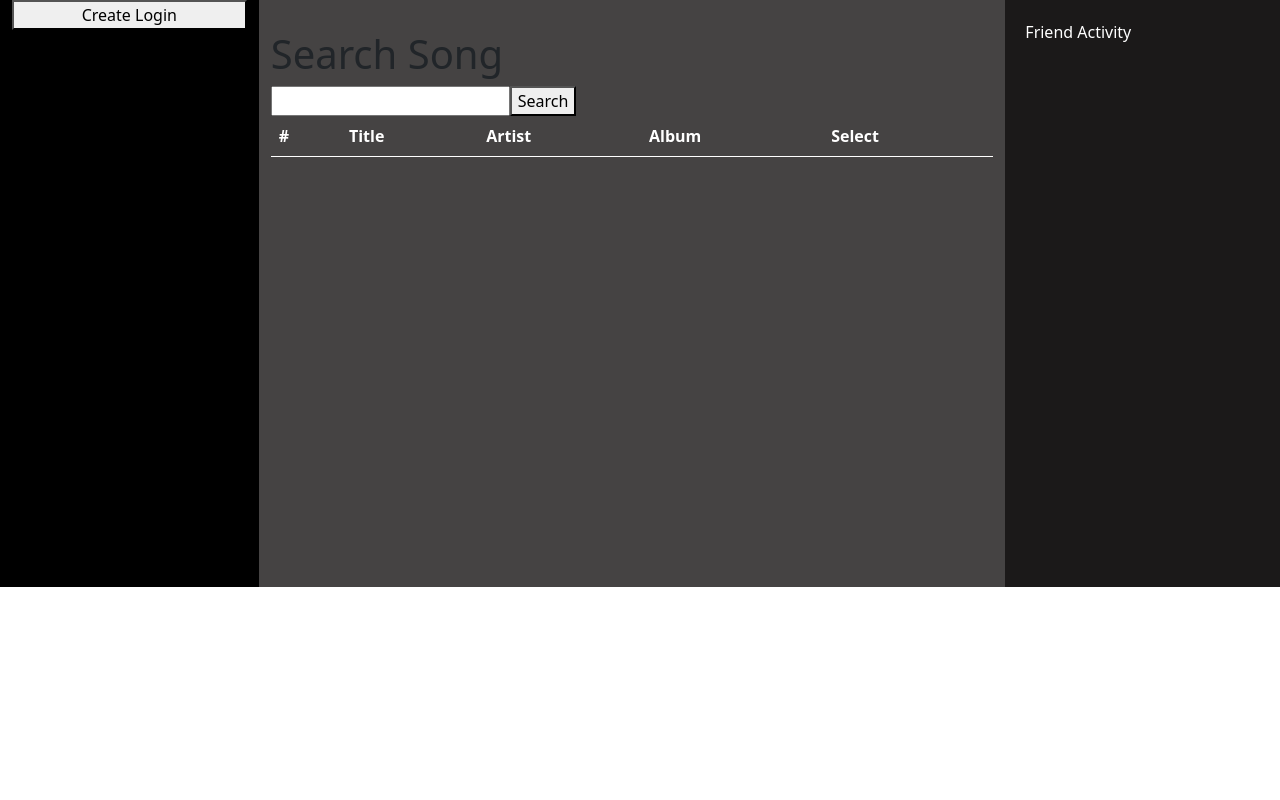
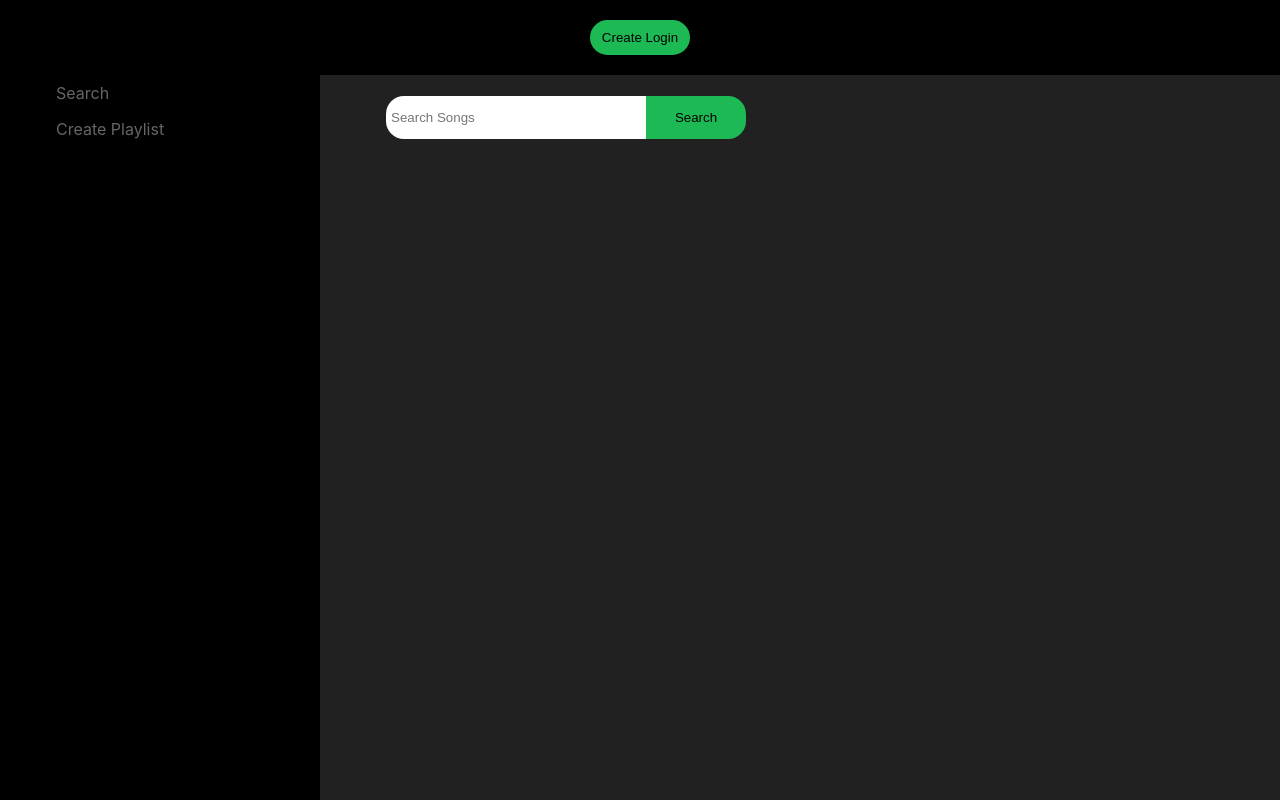
Before and after one commit to fitriaadinda/generasi-gigih-homework, a React (Create React App) app: page / in a window 1280 px wide. Shown: the top 800 px of the page. Built offline with nearby package versions, Linux system fonts and the light colour scheme.

Commit message:
fix code Homework module 4.3, 5.1, 5.2

```diff
--- a/package.json
+++ b/package.json
@@ -3,6 +3,7 @@
   "version": "0.1.0",
   "private": true,
   "dependencies": {
+    "@material-ui/core": "^4.12.3",
     "@testing-library/jest-dom": "^5.11.4",
     "@testing-library/react": "^11.1.0",
     "@testing-library/user-event": "^12.1.10",
--- a/src/App.css
+++ b/src/App.css
@@ -13,10 +13,12 @@
 }
 
 .card {
-  margin: 20px;
+  width: 150px;
+  border-radius: 8px;
+  text-align: center;
   padding: 10px;
-  background-color: antiquewhite;
-  border: 2px solid black;
+  color: white;
+  background-color: #121212;
 }
 
 @media (prefers-reduced-motion: no-preference) {
--- a/src/App.js
+++ b/src/App.js
@@ -1,9 +1,11 @@
 import './App.css';
-import 'bootstrap/dist/css/bootstrap.min.css';
-import Navbar from './Components/navbar';
+// import 'bootstrap/dist/css/bootstrap.min.css';
+import CreateLogin from './Components/createLogin';
+import SideBar from './Components/sideBar';
 import axios from 'axios';
 import React from 'react';
-import Button from './Components/buttonSelect';
+import './style/style.css';
+import ButtonSelect from './Components/buttonSelect';
 
 class App extends React.Component {
   constructor(props) {
@@ -32,7 +34,7 @@ class App extends React.Component {
     }
 
     const result =  await axios.get(`https://api.spotify.com/v1/search?q=${this.state.search}&type=track`, config)
-
+    console.log(result);
     this.setState({
       tracks: result.data.tracks.items,
     });
@@ -41,44 +43,29 @@ class App extends React.Component {
 
   render(){
     return (
-      <div className="container-fluid">
-        <div className="row" style={{height: "587px"}}>
-          <div className="col" style={{backgroundColor: "black"}}>
-            <Navbar />
+      <div style={{backgroundColor: "black", width: "100%"}} >
+        <CreateLogin />
+        <div style={{paddingTop: "20px", width: "100%"}}>
+          <SideBar />
+          <div className="content">
+              <div style={{padding: "20px 50px"}}>
+                <input className="search-input" type="text" onChange={this.handleSearch} placeholder="Search Songs" />
+                <button className="button btn-search" onClick={this.handleClick}>Search</button>
               </div>
-          <div className="col-7" style={{backgroundColor: "rgba(27, 25, 25, 0.815)"}}>
-            <h1 style={{paddingTop: "30px"}}>Search Song</h1>
-            <input type="text" onChange={this.handleSearch} />
-            <button onClick={this.handleClick}>Search</button>
-            <table className="table" style={{color: "white"}}>
-              <thead className="thead-light">
-                <tr>
-                  <th scope="col">#</th>
-                  <th scope="col">Title</th>
-                  <th scope="col">Artist</th>
-                  <th scope="col">Album</th>
-                  <th scope="col">Select</th>
-                </tr>
-              </thead>
-              <tbody>
+              <div class="parent">
                 {
                   this.state.tracks.map((data, index) => {
                     return (
-                        <tr>
-                          <th scope="row">{index + 1}</th>
-                          <td>{data.name}</td>
-                          <td>{data.artists[0].name}</td>
-                          <td>{data.album.name}</td>
-                          <td><Button /></td>
-                        </tr>
+                      <div class="card">
+                        <img src={data.album.images[1].url} alt={data.name} style={{width: "75%"}}/>
+                        <h4>{data.name}</h4>
+                        <p>{data.artists[0].name}</p>
+                        <ButtonSelect />
+                      </div>
                     );
                   })
                 }
-              </tbody>
-            </table>
               </div>
-          <div className="col" style={{backgroundColor: "rgb(27, 25, 25)", padding: "20px"}}>
-            <p style={{color: "white"}}>Friend Activity</p>
           </div>
         </div>
       </div>
--- a/src/Components/buttonSelect.js
+++ b/src/Components/buttonSelect.js
@@ -1,5 +1,6 @@
 import React from 'react';
 import { useState } from 'react';
+import '../style/style.css';
 
 const SongItem = () => {
 
@@ -12,9 +13,9 @@ const SongItem = () => {
 
     let button;
     if (status === false){
-        button = <button className="selectButton" onClick={showAlert}>Select</button>
+        button = <button className="button add-btn" onClick={showAlert}>Add</button>
     } else {
-        button = <button className="deselectButton" onClick={showAlert}>Deselect</button>
+        button = <button className="button add-btn" onClick={showAlert}>Deselect</button>
     }
 
     return (
--- a/src/Components/navbar.js
+++ b/src/Components/createLogin.js
@@ -1,4 +1,6 @@
-const Navbar = () =>{
+import '../style/style.css';
+
+const CreateLogin = () =>{
     const handleClick = () =>{
         let scope = encodeURIComponent('playlist-modify-private');
         let redirect_uri = encodeURIComponent('http://localhost:3000');
@@ -7,12 +9,10 @@ const Navbar = () =>{
     }
 
     return(
-        <div>
-            <div className="nav flex-column nav-pills" role="tablist" aria-orientation="vertical">
-                <button onClick={handleClick}>Create Login</button>
-            </div>
+        <div className="login-btn">
+            <button className="button" onClick={handleClick}>Create Login</button>
         </div>
     );
 }
 
-export default Navbar;
+export default CreateLogin;
--- /dev/null
+++ b/src/Components/sideBar.js
@@ -0,0 +1,12 @@
+import '../style/style.css';
+
+const sideBar = () =>{
+    return(
+        <ul>
+          <li><a href="#home">Search</a></li>
+          <li><a href="#news">Create Playlist</a></li>
+        </ul>
+    );
+}
+
+export default sideBar;
--- /dev/null
+++ b/src/style/style.css
@@ -0,0 +1,82 @@
+.login-btn {
+    padding-top: 20px;
+    display: grid;
+    place-items: center;
+}
+
+.button {
+    color: black;
+    width: 100px;
+    height: 35px;
+    border: 2px solid #1db954;
+    background: #1db954;
+    border-radius: 18px;
+}
+
+.button:hover {
+    font-weight: bold;
+}
+
+ul {
+    list-style-type: none;
+    margin: 0;
+    width: 20%;
+    position: fixed;
+    overflow: auto;
+}
+
+li a {
+    display: block;
+    color: #666;
+    padding: 8px 16px;
+    text-decoration: none;
+}
+
+li a.active,
+a:hover:not(.active) {
+    font-weight: bold;
+}
+
+.btn-search {
+    border-radius: 0px 18px 18px 0px;
+    height: 43px;
+}
+
+.search-input {
+    width: 250px;
+    height: 33px;
+    border: 2px;
+    border-radius: 18px 0px 0px 18px;
+}
+
+input[type="text"i] {
+    padding: 5px;
+}
+
+.content {
+    margin-left: 25%;
+    padding: 1px 16px;
+    height: 1000px;
+    background-color: #212121;
+}
+
+.parent {
+    height: auto;
+    display: grid;
+    grid-gap: 1rem;
+    grid-template-columns: repeat(5, 1fr);
+}
+
+.visual {
+    height: 100px;
+    width: 100%;
+}
+
+h4,
+p {
+    margin: 0
+}
+
+.add-btn {
+    margin-top: 10px;
+}
```
Also changed, not shown: src/Components/formAddPlaylist.js (deleted, +0 -19 lines), src/Components/playlist.js (deleted, +0 -15 lines), 1 other file (tests, documents, lock files or other folders). Lines whose indentation alone changed are shown as unchanged.
